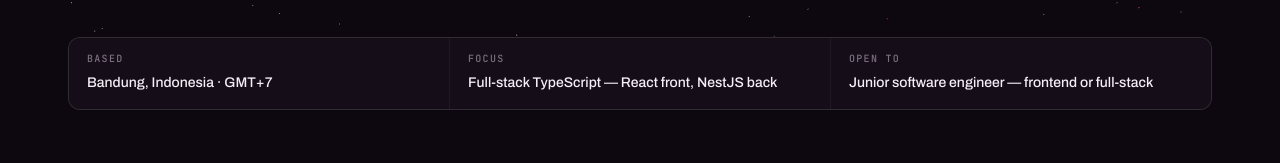
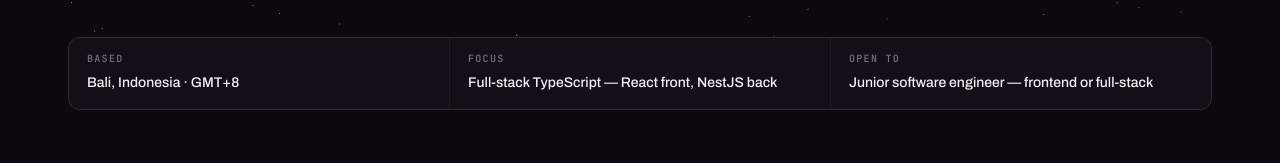
Before and after one commit to hapsarilw/personal-site, a Next.js app: page / in a window 1280 px wide. Shown: the part 755-918 px from the top of the page. Built offline with nearby package versions, Linux system fonts and the light colour scheme.

Commit message:
fix: update location from Bandung to Bali, Indonesia in hero facts

```diff
--- a/src/content/site.ts
+++ b/src/content/site.ts
@@ -43,7 +43,7 @@
     { label: 'BUILDING FULL-STACK NOW', accent: false },
   ],
   facts: [
-    { label: 'BASED', value: 'Bandung, Indonesia · GMT+7' },
+    { label: 'BASED', value: 'Bali, Indonesia · GMT+8' },
     { label: 'FOCUS', value: 'Full-stack TypeScript — React front, NestJS back' },
     { label: 'OPEN TO', value: 'Junior software engineer — frontend or full-stack' },
   ],
```
